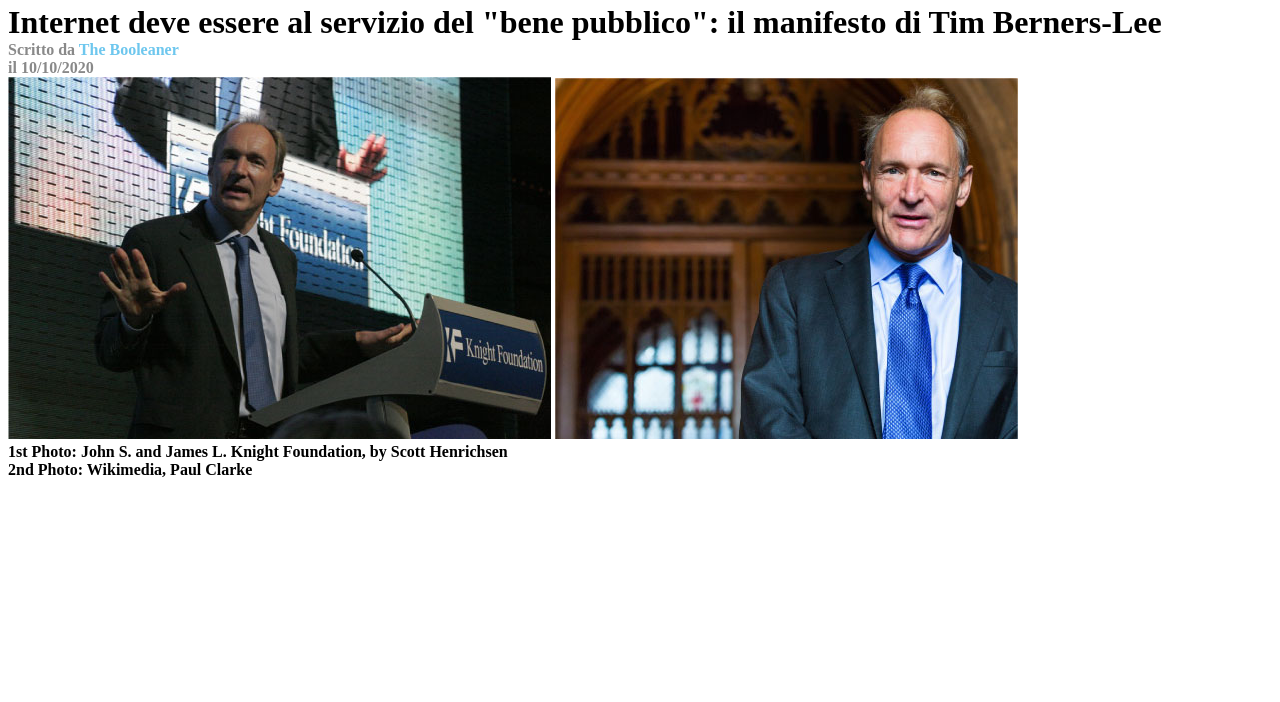
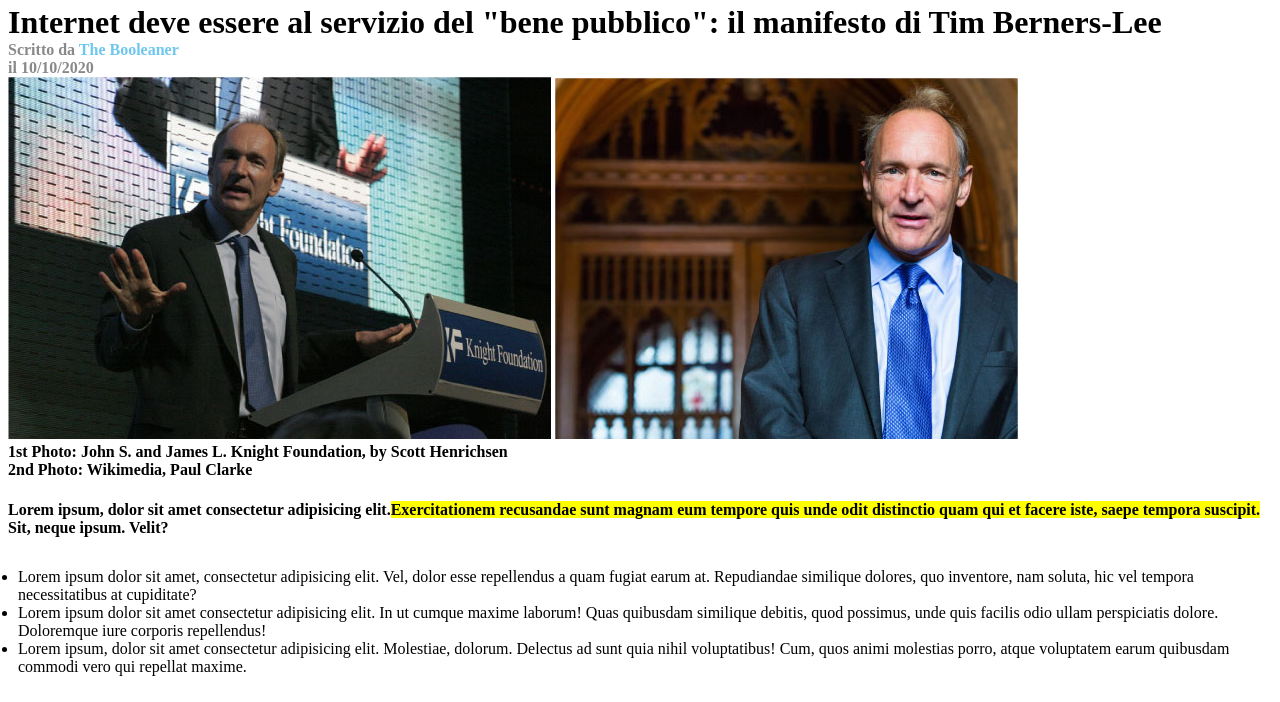
Before and after one commit to StefanoCretella/html-css-booleaner, a plain HTML site: page index.html in a window 1280 px wide. Shown: the part 125-827 px from the top of the page. Before the commit the page ends 800 px from the top, so only its background shows below. Drawn offline with Linux system fonts and the light colour scheme.

Commit message:
[UPD] Added "lista"

```diff
--- a/index.html
+++ b/index.html
@@ -39,6 +39,18 @@
         <h4 class="fotografi-2">2nd Photo: Wikimedia, Paul Clarke</h4>
     </div>
 
+    <!-- Testo -->
+    <div>
+        <h4>Lorem ipsum, dolor sit amet consectetur adipisicing elit.<span class="colore">Exercitationem recusandae sunt magnam eum tempore quis unde odit distinctio quam qui et facere iste, saepe tempora suscipit.</span> Sit, neque ipsum. Velit?</h4>
+    </div>
 
+    <!-- Lista -->
+    <div>
+        <ul class="lista">
+            <li>Lorem ipsum dolor sit amet, consectetur adipisicing elit. Vel, dolor esse repellendus a quam fugiat earum at. Repudiandae similique dolores, quo inventore, nam soluta, hic vel tempora necessitatibus at cupiditate?</li>
+            <li>Lorem ipsum dolor sit amet consectetur adipisicing elit. In ut cumque maxime laborum! Quas quibusdam similique debitis, quod possimus, unde quis facilis odio ullam perspiciatis dolore. Doloremque iure corporis repellendus!</li>
+            <li>Lorem ipsum, dolor sit amet consectetur adipisicing elit. Molestiae, dolorum. Delectus ad sunt quia nihil voluptatibus! Cum, quos animi molestias porro, atque voluptatem earum quibusdam commodi vero qui repellat maxime.</li>
+        </ul>
+    </div>
 </body>
 </html>
--- a/style.css
+++ b/style.css
@@ -29,6 +29,7 @@
     color: rgba(110,199,238,255);
 }
 
+/* BackGround e margini "fotografi" */
 .fotografi{
     margin: auto;
 }
@@ -40,3 +41,12 @@
 .fotografi-2{
     margin: auto;
 }
+
+.colore{
+    background-color: yellow;
+}
+
+/* lista */
+.lista{
+    padding: 10px;
+}
```
